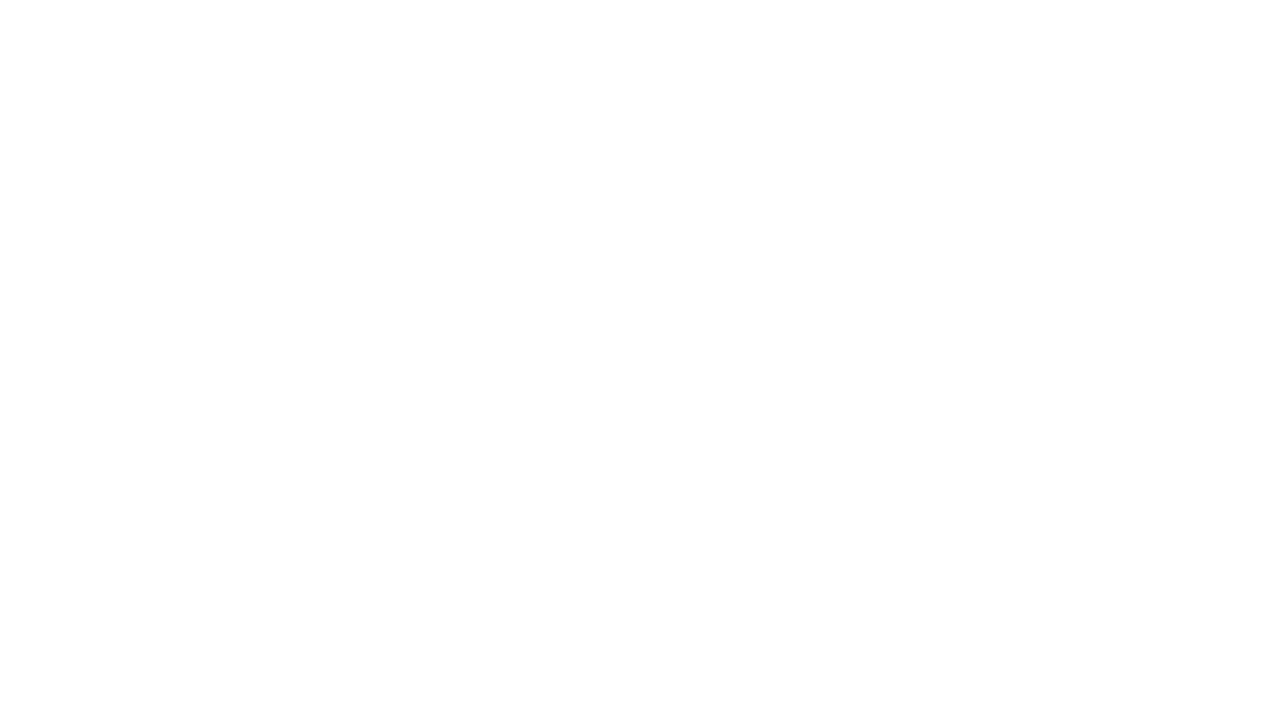
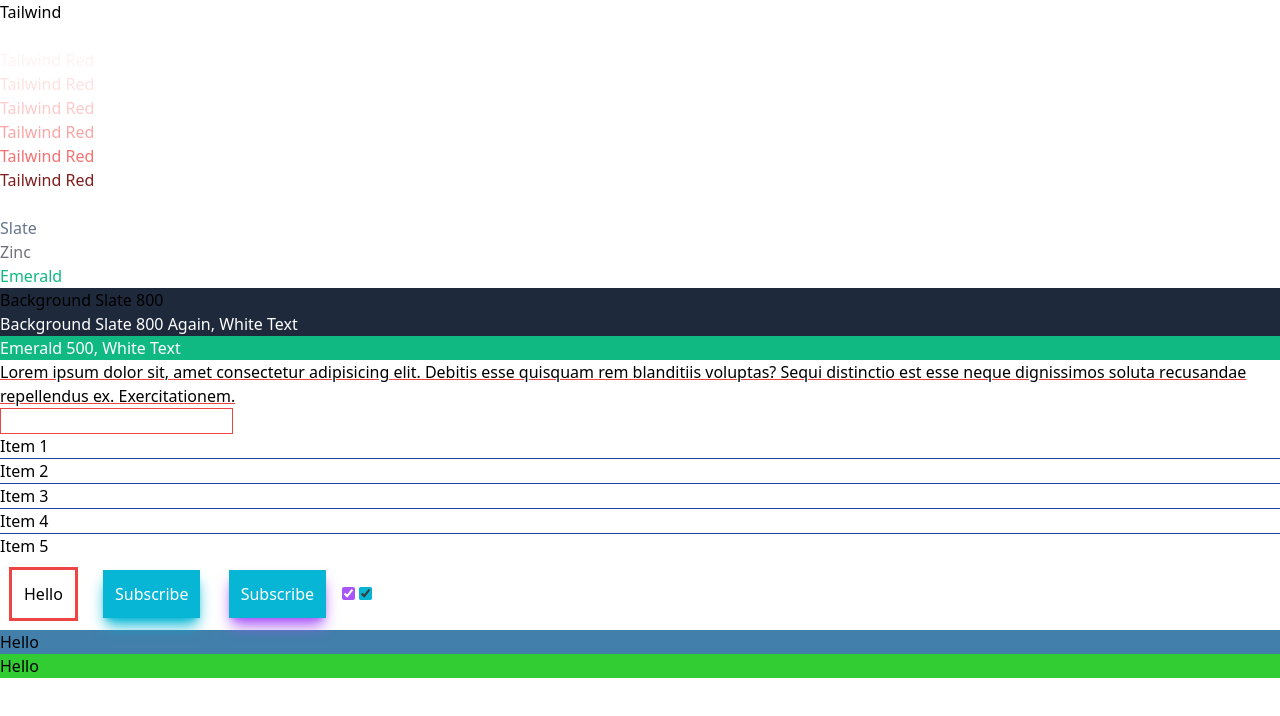
Before and after one commit to dan-bailey/tailwind-udemy-coursework, a plain HTML site: page 02-colors/index.html in a window 1280 px wide. Drawn offline with nearby package versions, Linux system fonts and the light colour scheme.

Commit message:
sections 1-3

```diff
--- a/02-colors/index.html
+++ b/02-colors/index.html
@@ -12,21 +12,46 @@
     <!-- white, black, red, green, blue, orange, yellow, purple, lime, emerald, teal, cyan, indigo, violet, fuchsia, pink, rose, sky, gray, slate, zinc, neutral, stone, amber,  -->
 
     <!-- Text Colors -->
+    <p class="text-black">Tailwind</p>
+    <p class="text-white">Tailwind Stealth</p>
 
+    <p class="text-red-50">Tailwind Red</p>
+    <p class="text-red-100">Tailwind Red</p>
+    <p class="text-red-200">Tailwind Red</p>
+    <p class="text-red-300">Tailwind Red</p>
+    <p class="text-red-400">Tailwind Red</p>
+    <p class="text-red-900">Tailwind Red</p>
+    <p>&nbsp</p>
+    <p class="text-slate-500">Slate</p>
+    <p class="text-zinc-500">Zinc</p>
+    <p class="text-emerald-500">Emerald</p>
     <!-- Background Colors -->
+    <p class="bg-slate-800">Background Slate 800</p>
+    <p class="bg-slate-800 text-white">Background Slate 800 Again, White Text</p>
+    <p class="bg-emerald-500 text-white">Emerald 500, White Text</p>
 
     <!-- Text Underline -->
-
+    <p class="underline decoration-red-500">Lorem ipsum dolor sit, amet consectetur adipisicing elit. Debitis esse quisquam rem blanditiis voluptas? Sequi distinctio est esse neque dignissimos soluta recusandae repellendus ex. Exercitationem.</p>
     <!-- Border Colors -->
-
+    <input type="text" class="border border-red-500">
     <!-- Divide Colors -->
-
+    <div class="divide-y divide-blue-800">
+      <div>Item 1</div>
+      <div>Item 2</div>
+      <div>Item 3</div>
+      <div>Item 4</div>
+      <div>Item 5</div>
+    </div>
     <!-- Outline Colors -->
-
+    <button class="outline outline-red-500 p-3 m-3">Hello</button>
     <!-- Box Shadow Colors (Opacity defaults to 100, but you can set it)-->
-
+    <button class="shadow-lg bg-cyan-500 shadow-cyan-500 text-white p-3 m-3">Subscribe</button>
+    <button class="shadow-lg bg-cyan-500 shadow-purple-500 text-white p-3 m-3">Subscribe</button>
     <!-- Accent Colors -->
-
+    <input type="checkbox" checked class="accent-purple-500">
+    <input type="checkbox" checked class="accent-cyan-500">
     <!-- Arbitrary Colors -->
+    <div class="bg-[#427fab]">Hello</div>
+    <div class="bg-[limegreen]">Hello</div>
   </body>
 </html>
```
Also changed, not shown: 01-utility-first/index.html (+7 -0 lines), 03-container-spacing/index.html (+29 -4 lines).
